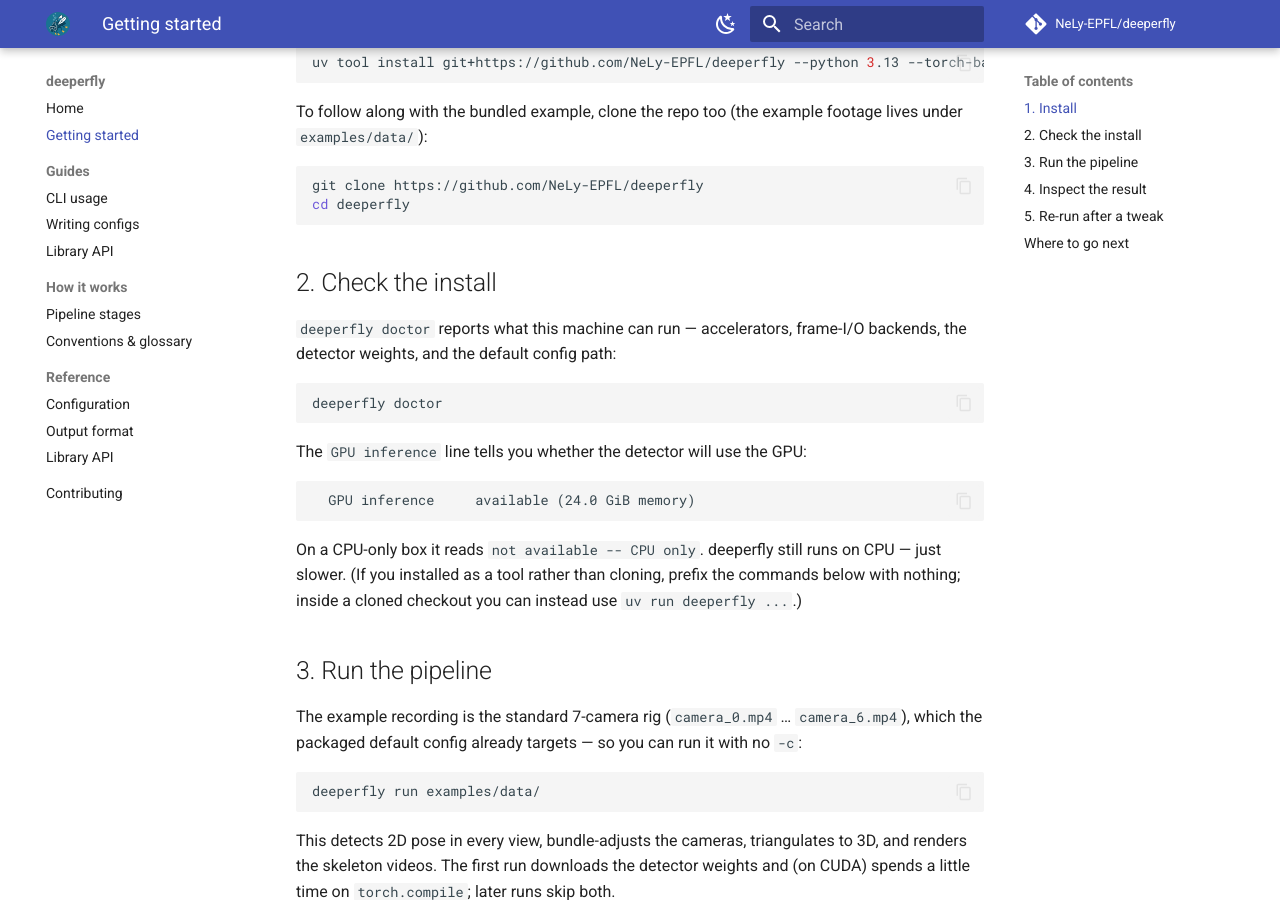
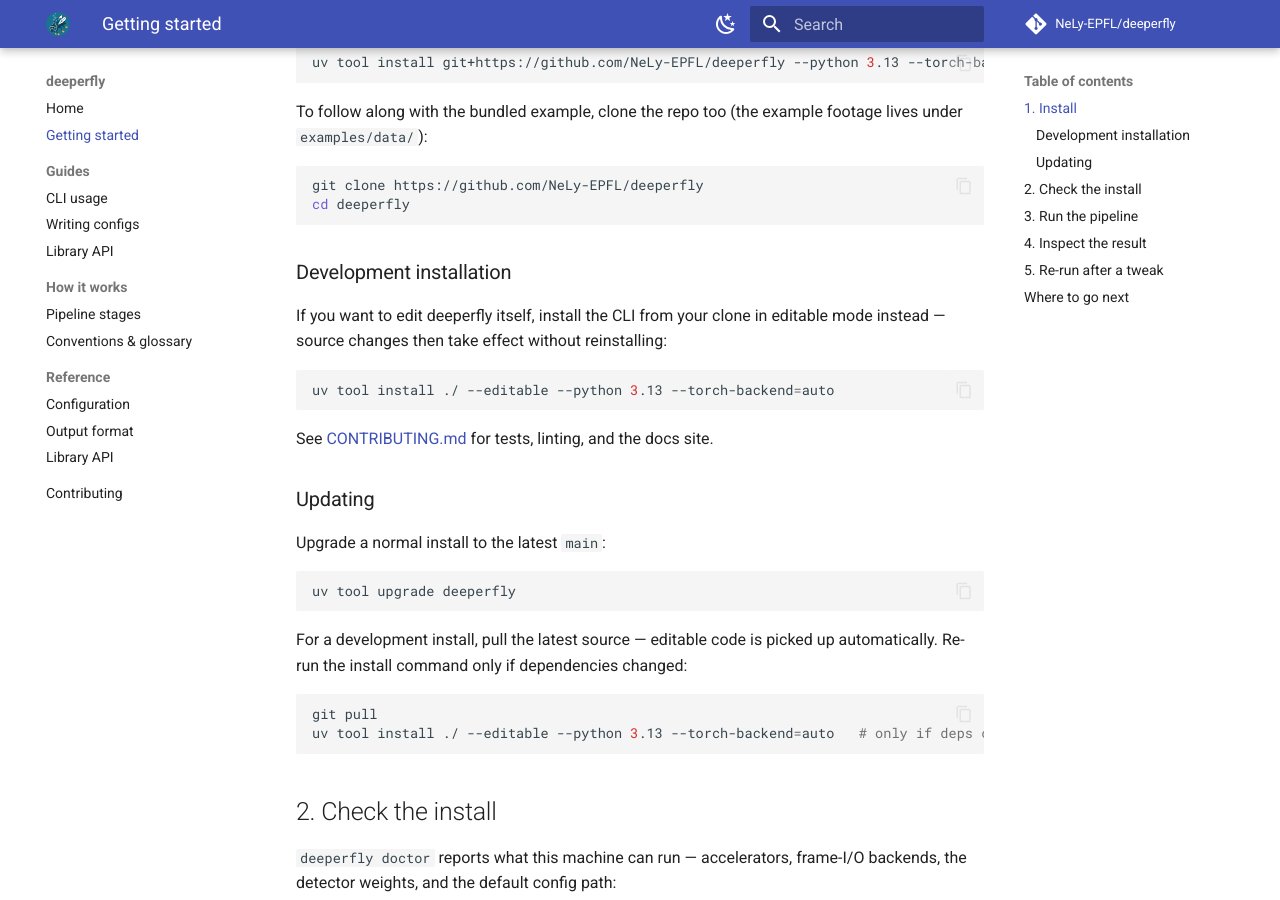
Before and after one commit to NeLy-EPFL/deeperfly, an MkDocs documentation site: the page built from docs/getting-started.md, in a window 1280 px wide and 900 px high, scrolled down 372 px. Built offline with MkDocs 1.6.1 and Material for MkDocs 9.7.7, drawn with Linux system fonts in a browser that asks for light colours; comment, search, counter and statistics services are not loaded.

Commit message:
docs: add development install and update instructions
Document the editable `uv tool install ./ --editable` dev install alongside
the normal install, plus how to update each, in both the README and the
getting-started guide.

Co-Authored-By: Claude Opus 4.8 <noreply@anthropic.com>

````diff
--- a/docs/getting-started.md
+++ b/docs/getting-started.md
@@ -19,6 +19,34 @@ footage lives under `examples/data/`):
 ```bash
 git clone https://github.com/NeLy-EPFL/deeperfly
 cd deeperfly
+```
+
+### Development installation
+
+If you want to edit deeperfly itself, install the CLI from your clone in editable
+mode instead — source changes then take effect without reinstalling:
+
+```bash
+uv tool install ./ --editable --python 3.13 --torch-backend=auto
+```
+
+See [CONTRIBUTING.md](https://github.com/NeLy-EPFL/deeperfly/blob/main/CONTRIBUTING.md)
+for tests, linting, and the docs site.
+
+### Updating
+
+Upgrade a normal install to the latest `main`:
+
+```bash
+uv tool upgrade deeperfly
+```
+
+For a development install, pull the latest source — editable code is picked up
+automatically. Re-run the install command only if dependencies changed:
+
+```bash
+git pull
+uv tool install ./ --editable --python 3.13 --torch-backend=auto   # only if deps changed
 ```
 
 ## 2. Check the install
````
Also changed, not shown: README.md (+31 -2 lines).
